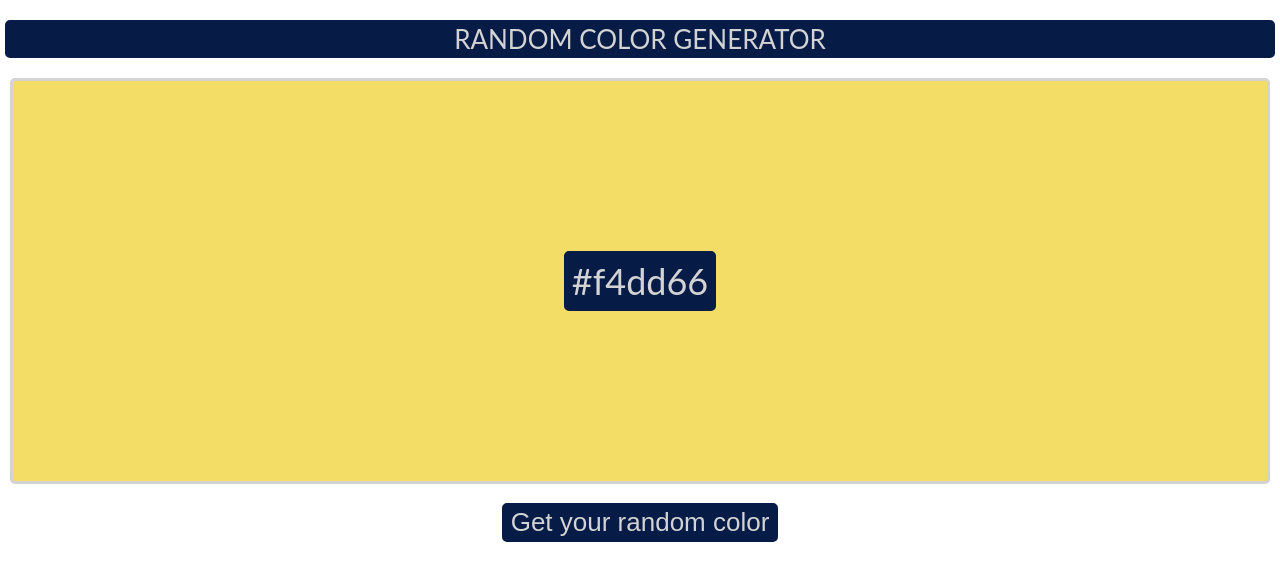
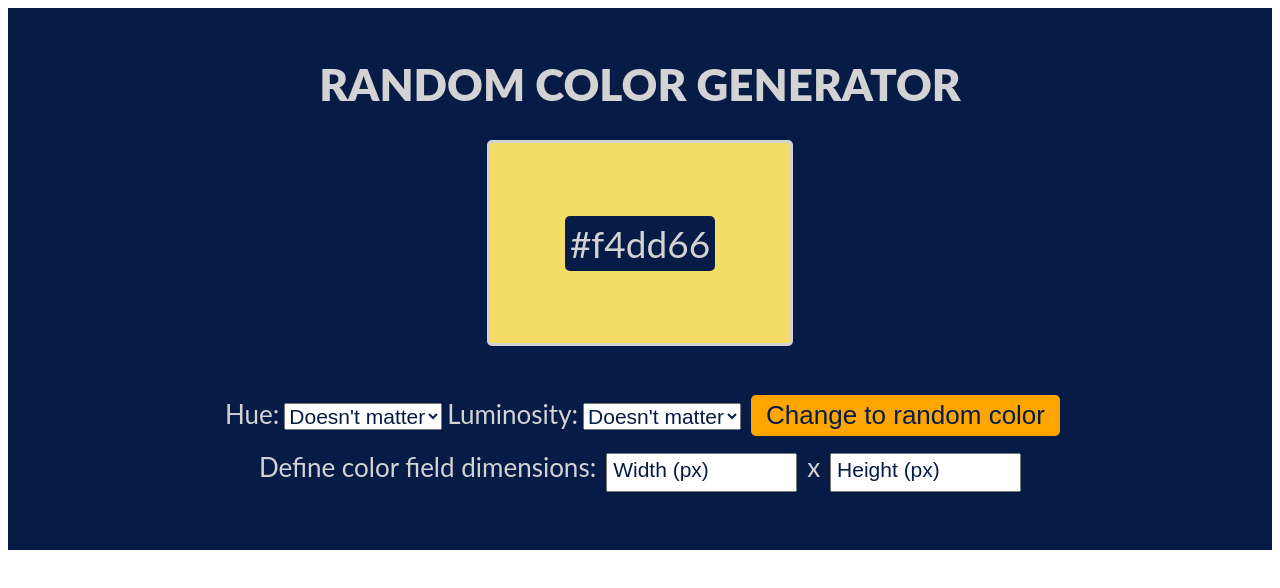
Before and after one commit to sasmilo/random-color-generator-react, a React (Create React App) app: page / in a window 1280 px wide. Shown: the top 588 px of the page. Built offline with nearby package versions, Linux system fonts and the light colour scheme.

Commit message:
Add hue, luminosity options, dimensions to the field

```diff
--- a/package.json
+++ b/package.json
@@ -40,13 +40,15 @@
   "devDependencies": {
     "@next/eslint-plugin-next": "10.2.1-canary.5",
     "@types/node": "14.14.37",
+    "@types/randomcolor": "^0.5.5",
     "@types/react": "17.0.3",
     "@types/react-dom": "17.0.3",
+    "@types/testing-library__jest-dom": "^5.9.5",
+    "@types/testing-library__user-event": "^4.2.0",
     "@typescript-eslint/eslint-plugin": "4.0.0",
     "@typescript-eslint/parser": "4.0.0",
     "@upleveled/eslint-config-upleveled": "1.13.1",
-    "babel-eslint": "10.0.0",
-    "eslint": "7.5.0",
+    "eslint": "7.11.0",
     "eslint-config-react-app": "6.0.0",
     "eslint-import-resolver-typescript": "2.4.0",
     "eslint-plugin-cypress": "2.11.2",
--- a/src/App.css
+++ b/src/App.css
@@ -1,8 +1,8 @@
-.App {
+/* .App {
   text-align: center;
-}
+} */
 
-.App-header {
+/* .App-header {
   background-color: #061b46;
   border: solid;
   border-color: #061b46;
@@ -14,11 +14,10 @@
   justify-content: center;
   font-size: calc(10px + 2vmin);
   color: lightgrey;
-}
+} */
 
-.colorField {
+/* .colorField {
   min-height: 50vh;
-
   border: solid;
   border-color: lightgrey;
   border-radius: 5px;
@@ -28,21 +27,21 @@
   justify-content: center;
   font-size: calc(20px + 2vmin);
   color: lightgrey;
-}
+} */
 
-button {
+/* button {
   background-color: #061b46;
   border: solid;
   border-color: #061b46;
   border-radius: 5px;
   color: lightgrey;
   font-size: calc(10px + 2vmin);
-}
-
+} */
+/*
 p {
   background-color: #061b46;
   border: solid;
   border-color: #061b46;
   border-radius: 5px;
   padding: 5px;
-}
+} */
--- a/src/App.js
+++ b/src/App.js
@@ -1,33 +1,212 @@
+/** @jsxImportSource @emotion/react */
+import { css } from '@emotion/react';
 import randomColor from 'randomcolor';
-import React, { useState } from 'react';
+import { useState } from 'react';
 import './App.css';
 
 export default App;
 
+const ourBlue = '#061b46';
+const lightGray = 'lightgrey';
+const ourOrange = 'orange';
+
+const appStyles = css`
+  text-align: center;
+  align-items: center;
+  background-color: ${ourBlue};
+  padding: 50px 0;
+
+  p {
+    background-color: #061b46;
+    border-radius: 5px;
+    padding: 5px;
+    font-size: calc(5px + 4vmin);
+  }
+`;
+
+const headerStyles = css`
+  background-color: ${ourBlue};
+  border-radius: 5px;
+  min-height: 1vh;
+  display: flex;
+  flex-direction: column;
+  align-items: center;
+  justify-content: center;
+  font-size: calc(20px + 3vmin);
+  font-weight: 900;
+  color: ${lightGray};
+  font-family: 'Lato', 'Montserrat', 'Segoe UI', 'Roboto', 'Oxygen',
+    'Helvetica Neue', sans-serif;
+`;
+
+const boxStyles = css`
+  border: solid;
+  border-color: ${lightGray};
+  border-radius: 5px;
+  display: flex;
+  flex-direction: column;
+  align-items: center;
+  justify-content: center;
+  color: ${lightGray};
+`;
+
+const inputStyles = css`
+  padding: 10px 5px;
+  margin: 0 5px;
+
+  ::placeholder {
+    /* Chrome, Firefox, Opera, Safari 10.1+ */
+    color: ${ourBlue};
+    font-size: calc(5px + 2vmin);
+    opacity: 1; /* Firefox */
+  }
+
+  :-ms-input-placeholder {
+    /* Internet Explorer 10-11 */
+    color: ${ourBlue};
+    font-size: calc(5px + 2vmin);
+  }
+
+  ::-ms-input-placeholder {
+    /* Microsoft Edge */
+    color: ${ourBlue};
+    font-size: calc(5px + 2vmin);
+  }
+`;
+
+const textStyles = css`
+  color: ${lightGray};
+  font-size: calc(10px + 2vmin);
+  padding: 0 5px;
+`;
+
+const buttonStyles = css`
+  background-color: ${ourOrange};
+  border: none;
+  border-radius: 5px;
+  color: ${ourBlue};
+  font-size: calc(10px + 2vmin);
+  padding: 5px 15px;
+  margin-bottom: 15px;
+  margin-left: 10px;
+  cursor: pointer;
+`;
+
+const optionStyles = css`
+  color: ${ourBlue};
+  font-size: calc(5px + 2vmin);
+`;
+
+const positionStyles = css`
+  display: flex;
+  justify-content: center;
+  margin-top: 30px;
+  margin-bottom: 30px;
+`;
+
 function RandomColoredElement() {
   const [randomHexColor, setRandomHexColor] = useState(randomColor());
+  const [boxWidth, setBoxWidth] = useState(300);
+  const [boxHeight, setBoxHeight] = useState(200);
+  const [luminosity, setLuminosity] = useState('');
+  const [hue, setHue] = useState('');
+
   return (
     <div>
-      <div style={{ backgroundColor: randomHexColor }} className="colorField">
-        <p>{randomHexColor}</p>
+      <div css={positionStyles}>
+        <div
+          style={{
+            backgroundColor: randomHexColor,
+            width: `${boxWidth}px`,
+            height: `${boxHeight}px`,
+          }}
+          css={boxStyles}
+        >
+          <p>{randomHexColor}</p>
+        </div>
       </div>
       <br />
-      <button
-        onClick={() => {
-          setRandomHexColor(randomColor());
+      <span css={textStyles}>Hue:</span>
+      <select
+        css={optionStyles}
+        onChange={(event) => {
+          const newHue = event.target.value;
+          setHue(newHue);
         }}
       >
-        Get your random color
+        <option value="random">Doesn't matter</option>
+        <option value="red">Red</option>
+        <option value="orange">Orange</option>
+        <option value="yellow">Yellow</option>
+        <option value="green">Green</option>
+        <option value="blue">Blue</option>
+        <option value="purple">Red</option>
+        <option value="pink">Purple</option>
+        <option value="monochrome ">Monochrome</option>
+      </select>
+
+      <span css={textStyles}>Luminosity:</span>
+      <select
+        css={optionStyles}
+        onChange={(event) => {
+          const newLuminosity = event.target.value;
+          setLuminosity(newLuminosity);
+        }}
+      >
+        <option value="random">Doesn't matter</option>
+        <option value="bright">Bright</option>
+        <option value="light ">Light </option>
+        <option value="dark">Dark</option>
+      </select>
+      <button
+        css={buttonStyles}
+        onClick={() => {
+          setRandomHexColor(
+            randomColor({
+              luminosity: `${luminosity}`,
+              hue: `${hue}`,
+            }),
+          );
+        }}
+      >
+        Change to random color
       </button>
+      <br />
+      <div css>
+        <span css={textStyles}>Define color field dimensions:</span>
+        <input
+          css={inputStyles}
+          type="text"
+          placeholder="Width (px)"
+          onKeyDown={(event) => {
+            const newWidth = event.target.value;
+            if (event.key === 'Enter') {
+              setBoxWidth(newWidth);
+            }
+          }}
+        />
+        <span css={textStyles}>x</span>
+        <input
+          css={inputStyles}
+          type="text"
+          placeholder="Height (px)"
+          onKeyDown={(event) => {
+            const newHeight = event.target.value;
+            if (event.key === 'Enter') {
+              setBoxHeight(newHeight);
+            }
+          }}
+        />
+      </div>
     </div>
   );
 }
 
 function App() {
   return (
-    <div className="App">
-      <header className="App-header">RANDOM COLOR GENERATOR</header>
-      <body className="App-body">
+    <div css={appStyles}>
+      <header css={headerStyles}>RANDOM COLOR GENERATOR</header>
+      <body>
         <RandomColoredElement />
       </body>
     </div>
--- a/src/index.css
+++ b/src/index.css
@@ -1,5 +1,5 @@
 body {
-  margin: 20px 5px;
+
   font-family: 'Lato', 'Montserrat', 'Segoe UI', 'Roboto', 'Oxygen',
     'Helvetica Neue', sans-serif;
 }
```
Also changed, not shown: 1 other file (tests, documents, lock files or other folders).
